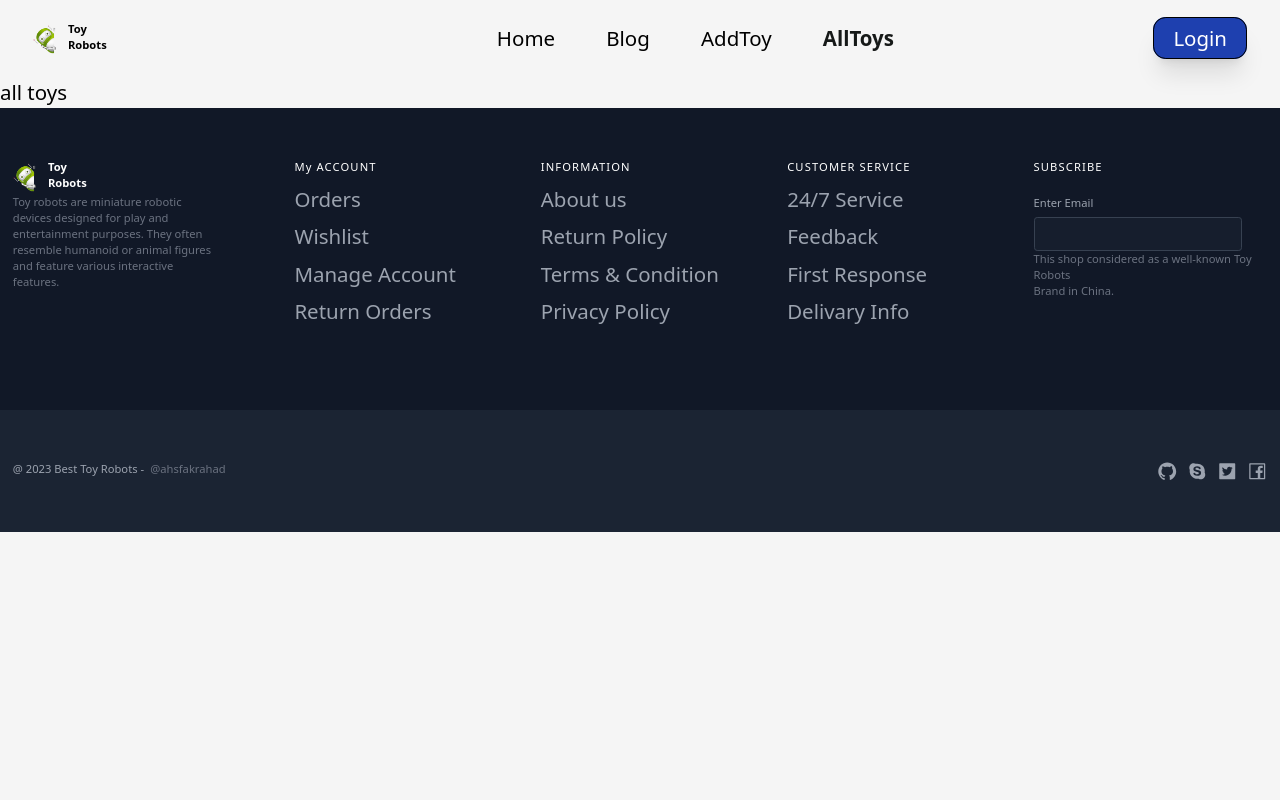
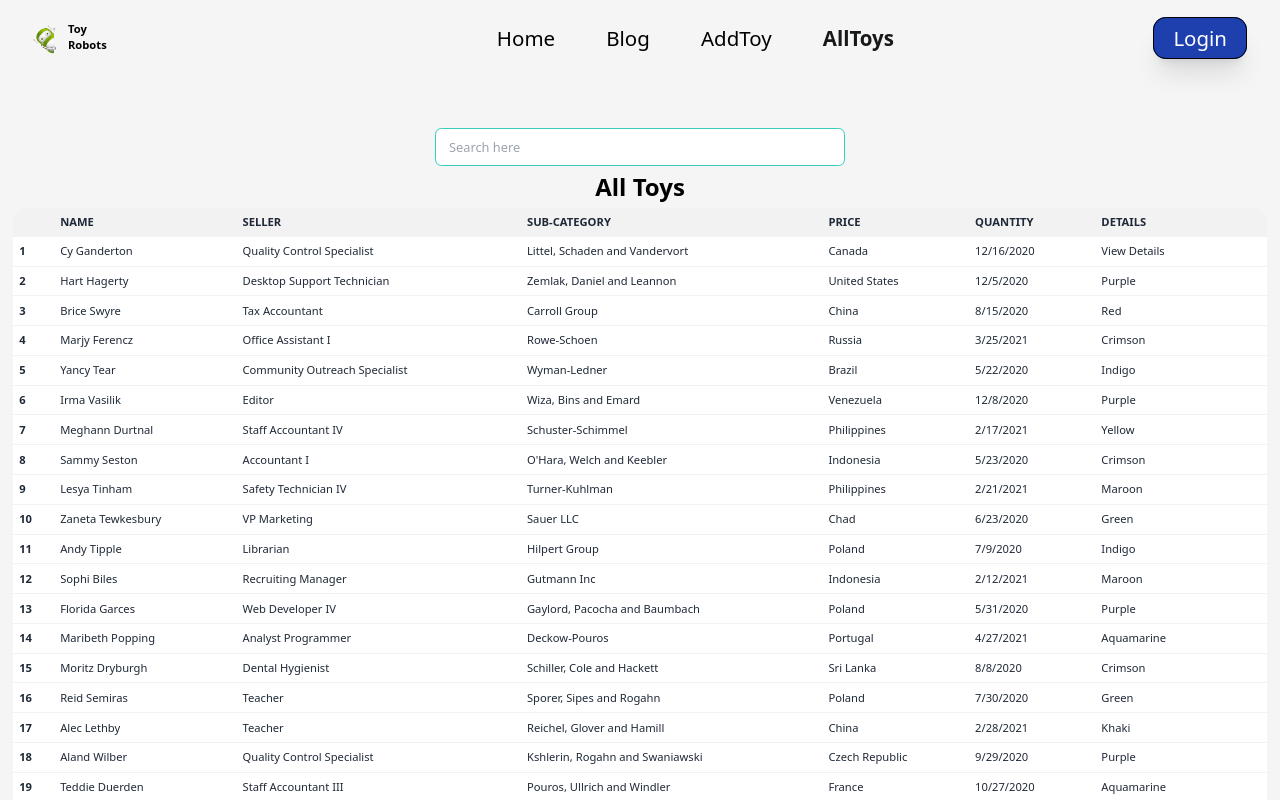
Before and after one commit to ashfak-rahad/toy-robots-client-side, a React (Vite) app: page /alls in a window 1280 px wide. Shown: the top 800 px of the page. Built offline with nearby package versions, Linux system fonts and the light colour scheme; no server answers.

Commit message:
alltoy section added done

```diff
--- a/package.json
+++ b/package.json
@@ -11,6 +11,7 @@
   },
   "dependencies": {
     "@heroicons/react": "^2.0.18",
+    "daisyui": "^2.51.6",
     "firebase": "^9.22.0",
     "localforage": "^1.10.0",
     "match-sorter": "^6.3.1",
--- a/src/pages/AllToys.jsx
+++ b/src/pages/AllToys.jsx
@@ -1,11 +1,226 @@
-import React from 'react';
+import React from "react";
 
 const AllToys = () => {
-    return (
-        <div>
-            <h1>all toys</h1>
+  return (
+    <div className="container">
+        <div className="text-center">
+        <input type="text" placeholder="Search here" className="input input-bordered input-accent w-full max-w-lg" />
         </div>
-    );
+      <h1 className="text-black font-bold text-3xl text-center py-2">
+        All Toys
+      </h1>
+      <div>
+        <div className="overflow-x-auto">
+          <table className="table table-compact w-full">
+            <thead>
+              <tr>
+                <th></th>
+                <th>Name</th>
+                <th>Seller</th>
+                <th>Sub-Category</th>
+                <th>Price</th>
+                <th>Quantity</th>
+                <th>Details</th>
+              </tr>
+            </thead>
+            <tbody>
+              <tr>
+                <th>1</th>
+                <td>Cy Ganderton</td>
+                <td>Quality Control Specialist</td>
+                <td>Littel, Schaden and Vandervort</td>
+                <td>Canada</td>
+                <td>12/16/2020</td>
+                <td><button>View Details</button></td>
+              </tr>
+              <tr>
+                <th>2</th>
+                <td>Hart Hagerty</td>
+                <td>Desktop Support Technician</td>
+                <td>Zemlak, Daniel and Leannon</td>
+                <td>United States</td>
+                <td>12/5/2020</td>
+                <td>Purple</td>
+              </tr>
+              <tr>
+                <th>3</th>
+                <td>Brice Swyre</td>
+                <td>Tax Accountant</td>
+                <td>Carroll Group</td>
+                <td>China</td>
+                <td>8/15/2020</td>
+                <td>Red</td>
+              </tr>
+              <tr>
+                <th>4</th>
+                <td>Marjy Ferencz</td>
+                <td>Office Assistant I</td>
+                <td>Rowe-Schoen</td>
+                <td>Russia</td>
+                <td>3/25/2021</td>
+                <td>Crimson</td>
+              </tr>
+              <tr>
+                <th>5</th>
+                <td>Yancy Tear</td>
+                <td>Community Outreach Specialist</td>
+                <td>Wyman-Ledner</td>
+                <td>Brazil</td>
+                <td>5/22/2020</td>
+                <td>Indigo</td>
+              </tr>
+              <tr>
+                <th>6</th>
+                <td>Irma Vasilik</td>
+                <td>Editor</td>
+                <td>Wiza, Bins and Emard</td>
+                <td>Venezuela</td>
+                <td>12/8/2020</td>
+                <td>Purple</td>
+              </tr>
+              <tr>
+                <th>7</th>
+                <td>Meghann Durtnal</td>
+                <td>Staff Accountant IV</td>
+                <td>Schuster-Schimmel</td>
+                <td>Philippines</td>
+                <td>2/17/2021</td>
+                <td>Yellow</td>
+              </tr>
+              <tr>
+                <th>8</th>
+                <td>Sammy Seston</td>
+                <td>Accountant I</td>
+                <td>O'Hara, Welch and Keebler</td>
+                <td>Indonesia</td>
+                <td>5/23/2020</td>
+                <td>Crimson</td>
+              </tr>
+              <tr>
+                <th>9</th>
+                <td>Lesya Tinham</td>
+                <td>Safety Technician IV</td>
+                <td>Turner-Kuhlman</td>
+                <td>Philippines</td>
+                <td>2/21/2021</td>
+                <td>Maroon</td>
+              </tr>
+              <tr>
+                <th>10</th>
+                <td>Zaneta Tewkesbury</td>
+                <td>VP Marketing</td>
+                <td>Sauer LLC</td>
+                <td>Chad</td>
+                <td>6/23/2020</td>
+                <td>Green</td>
+              </tr>
+              <tr>
+                <th>11</th>
+                <td>Andy Tipple</td>
+                <td>Librarian</td>
+                <td>Hilpert Group</td>
+                <td>Poland</td>
+                <td>7/9/2020</td>
+                <td>Indigo</td>
+              </tr>
+              <tr>
+                <th>12</th>
+                <td>Sophi Biles</td>
+                <td>Recruiting Manager</td>
+                <td>Gutmann Inc</td>
+                <td>Indonesia</td>
+                <td>2/12/2021</td>
+                <td>Maroon</td>
+              </tr>
+              <tr>
+                <th>13</th>
+                <td>Florida Garces</td>
+                <td>Web Developer IV</td>
+                <td>Gaylord, Pacocha and Baumbach</td>
+                <td>Poland</td>
+                <td>5/31/2020</td>
+                <td>Purple</td>
+              </tr>
+              <tr>
+                <th>14</th>
+                <td>Maribeth Popping</td>
+                <td>Analyst Programmer</td>
+                <td>Deckow-Pouros</td>
+                <td>Portugal</td>
+                <td>4/27/2021</td>
+                <td>Aquamarine</td>
+              </tr>
+              <tr>
+                <th>15</th>
+                <td>Moritz Dryburgh</td>
+                <td>Dental Hygienist</td>
+                <td>Schiller, Cole and Hackett</td>
+                <td>Sri Lanka</td>
+                <td>8/8/2020</td>
+                <td>Crimson</td>
+              </tr>
+              <tr>
+                <th>16</th>
+                <td>Reid Semiras</td>
+                <td>Teacher</td>
+                <td>Sporer, Sipes and Rogahn</td>
+                <td>Poland</td>
+                <td>7/30/2020</td>
+                <td>Green</td>
+              </tr>
+              <tr>
+                <th>17</th>
+                <td>Alec Lethby</td>
+                <td>Teacher</td>
+                <td>Reichel, Glover and Hamill</td>
+                <td>China</td>
+                <td>2/28/2021</td>
+                <td>Khaki</td>
+              </tr>
+              <tr>
+                <th>18</th>
+                <td>Aland Wilber</td>
+                <td>Quality Control Specialist</td>
+                <td>Kshlerin, Rogahn and Swaniawski</td>
+                <td>Czech Republic</td>
+                <td>9/29/2020</td>
+                <td>Purple</td>
+              </tr>
+              <tr>
+                <th>19</th>
+                <td>Teddie Duerden</td>
+                <td>Staff Accountant III</td>
+                <td>Pouros, Ullrich and Windler</td>
+                <td>France</td>
+                <td>10/27/2020</td>
+                <td>Aquamarine</td>
+              </tr>
+              <tr>
+                <th>20</th>
+                <td>Lorelei Blackstone</td>
+                <td>Data Coordiator</td>
+                <td>Witting, Kutch and Greenfelder</td>
+                <td>Kazakhstan</td>
+                <td>6/3/2020</td>
+                <td>Red</td>
+              </tr>
+            </tbody>
+            <tfoot>
+              <tr>
+                <th></th>
+                <th>Name</th>
+                <th>Job</th>
+                <th>company</th>
+                <th>location</th>
+                <th>Last Login</th>
+                <th>Favorite Color</th>
+              </tr>
+            </tfoot>
+          </table>
+        </div>
+      </div>
+    </div>
+  );
 };
 
 export default AllToys;
--- a/src/pages/Gallery.jsx
+++ b/src/pages/Gallery.jsx
@@ -11,7 +11,7 @@
 const Gallery = () => {
   return (
     <div className="text-center font-bold text-5xl ">
-      <h1 className="py-8">Robot Gallery</h1>
+      <h1 className="py-8 text-black">Robot Gallery</h1>
       <div>
       <div className="container bg-neutral-800 py-6">
 
--- a/src/pages/Login.jsx
+++ b/src/pages/Login.jsx
@@ -94,13 +94,7 @@
               </button>
             )}
           </div>
-          <button className="bg-white border py-2 w-full rounded-xl mt-5 flex justify-center items-center text-sm ">
-            {" "}
-            <span>
-              <AiFillGoogleCircle />
-            </span>{" "}
-            Login With Google
-          </button>
+
           <p className="mt-5 text-xs border-b py-6">Forgot your password?</p>
           <div className=" mt-3 text-sm flex justify-between items-center">
             <p>It you don't have an account?</p>
--- a/src/pages/PopularRobot.jsx
+++ b/src/pages/PopularRobot.jsx
@@ -4,7 +4,7 @@
   return (
     <div>
         <div className="text-center font-bold text-5xl py-6">
-            <h1>Educational Robot</h1>
+            <h1 className="text-black">Educational Robot</h1>
         </div>
       <div class="flex min-h-screen items-center justify-center bg-neutral-800">
         <div class="grid grid-cols-1 gap-5 md:grid-cols-2 lg:grid-cols-3">
--- a/src/pages/Registration.jsx
+++ b/src/pages/Registration.jsx
@@ -27,7 +27,7 @@
         setSuccess("Successfully login");
         updateProfile(auth.currentUser, {
           displayName: name,
-          photo: photo,
+          photo:photo,
         }).then(() => {
           navigate("/login");
         });
@@ -77,8 +77,8 @@
               value="Registration"
               className="bg-[#252728] text-white rounded-xl py-2"
             />
-            <p className="text-red-600">{error}</p>
-            <p className="text-indigo-800">{success}</p>
+            <p className="text-red-400">{error}</p>
+            <p className="text-indigo-500">{success}</p>
 
           </form>
           <div className="mt-10 grid grid-cols-3 items-center text-gray-500">
--- a/tailwind.config.js
+++ b/tailwind.config.js
@@ -10,5 +10,5 @@
       'com': ['Comfortaa', 'cursive'],
     }},
   },
-  plugins: [],
+  plugins: [require("daisyui")],
 }
```
Also changed, not shown: 1 other file (tests, documents, lock files or other folders).
